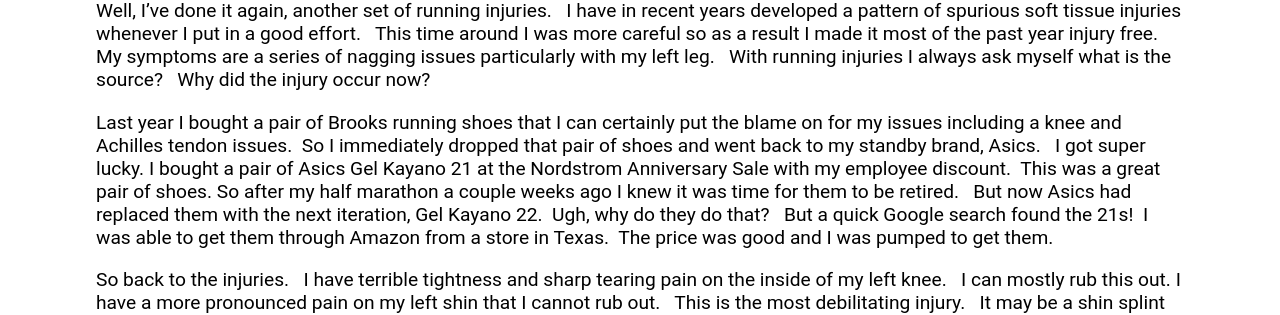
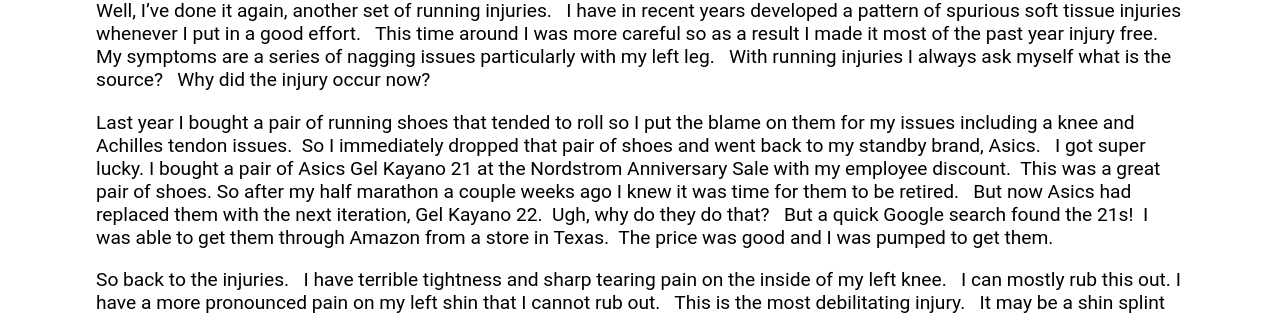
Before and after one commit to mo4dawg/mo4dawg.github.io, a Jekyll site: the page built from _posts/2016-07-11-yep-another-running-injury.md, in a window 1280 px wide. Shown: the part 594-909 px from the top of the page. Built offline with Jekyll 4.4.1, drawn with Linux system fonts in a browser that asks for light colours; comment, search, counter and statistics services are not loaded.

Commit message:
Update 2016-07-11-yep-another-running-injury.md

```diff
--- a/_posts/2016-07-11-yep-another-running-injury.md
+++ b/_posts/2016-07-11-yep-another-running-injury.md
@@ -8,7 +8,7 @@
 ---
 Well, I've done it again, another set of running injuries.  &nbsp; I have in recent years developed a pattern of spurious soft tissue injuries whenever I put in a good effort. &nbsp; This time around I was more careful so as a result I made it most of the past year injury free. &nbsp; My symptoms are a series of nagging issues particularly with my left leg. &nbsp; With running injuries I always ask myself what is the source? &nbsp; Why did the injury occur now?
 
-Last year I bought a pair of Brooks running shoes that I can certainly put the blame on for my issues including a knee and Achilles tendon issues.&nbsp;  So I immediately dropped that pair of shoes and went back to my standby brand, Asics. &nbsp; I got super lucky.  I bought a pair of Asics Gel Kayano 21 at the Nordstrom Anniversary Sale with my employee discount.&nbsp;  This was a great pair of shoes.  So after my half marathon a couple weeks ago I knew it was time for them to be retired. &nbsp; But now Asics had replaced them with the next iteration, Gel Kayano 22.&nbsp;  Ugh, why do they do that? &nbsp; But a quick Google search found the 21s!  &nbsp;I was able to get them through Amazon from a store in Texas.&nbsp;  The price was good and I was pumped to get them.
+Last year I bought a pair of running shoes that tended to roll so I put the blame on them for my issues including a knee and Achilles tendon issues.&nbsp;  So I immediately dropped that pair of shoes and went back to my standby brand, Asics. &nbsp; I got super lucky.  I bought a pair of Asics Gel Kayano 21 at the Nordstrom Anniversary Sale with my employee discount.&nbsp;  This was a great pair of shoes.  So after my half marathon a couple weeks ago I knew it was time for them to be retired. &nbsp; But now Asics had replaced them with the next iteration, Gel Kayano 22.&nbsp;  Ugh, why do they do that? &nbsp; But a quick Google search found the 21s!  &nbsp;I was able to get them through Amazon from a store in Texas.&nbsp;  The price was good and I was pumped to get them.
 
 So back to the injuries. &nbsp; I have terrible tightness and sharp tearing pain on the inside of my left knee. &nbsp; I can mostly rub this out.  I have a more pronounced pain on my left shin that I cannot rub out. &nbsp; This is the most debilitating injury. &nbsp; It may be a shin splint but seems a little higher than previous. &nbsp; I have tight IT bands on my left side, more so than on my right side. &nbsp; I know these can be rolled out.
 
```
